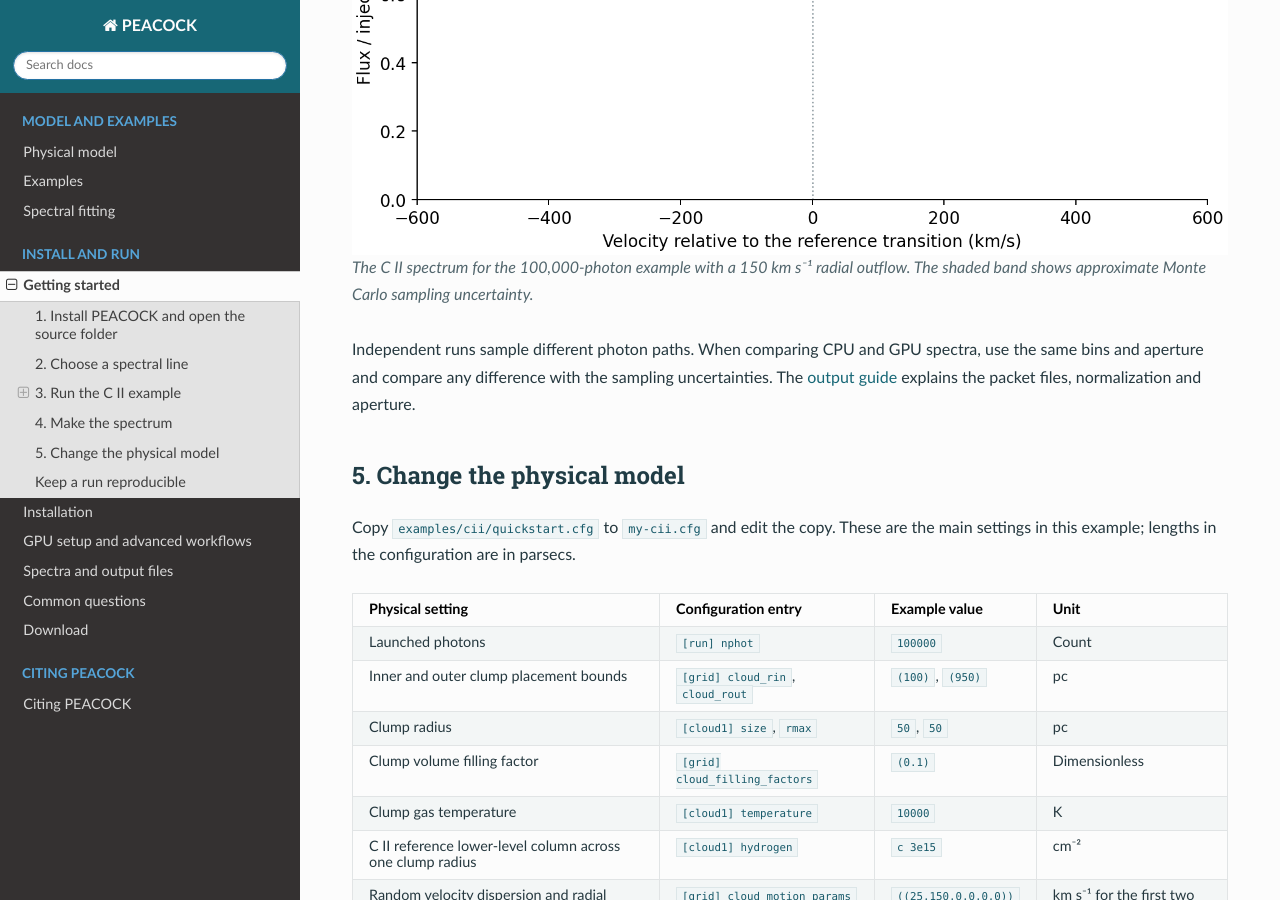
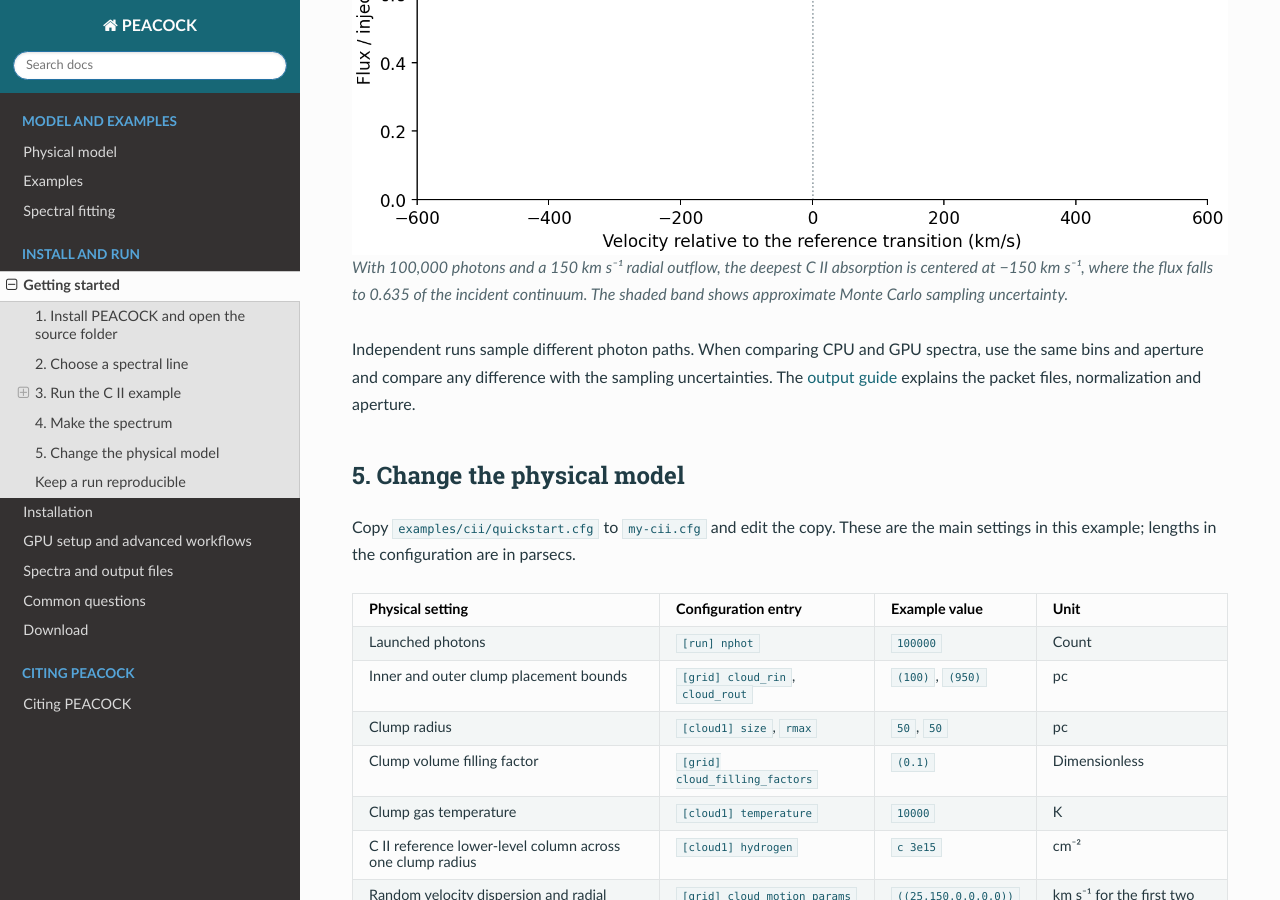
Before and after one commit to astro-lzh/PEACOCK, a Sphinx documentation site: the page built from docs/getting-started.md, in a window 1280 px wide and 900 px high, scrolled down 2741 px. Built offline with Sphinx 7.4.7 and the Read the Docs theme 3.1.0, drawn with Linux system fonts in a browser that asks for light colours.

Commit message:
Identify the 100,000-photon C II tutorial plot in the figure and its URL

````diff
--- a/docs/getting-started.md
+++ b/docs/getting-started.md
@@ -110,11 +110,11 @@ Velocity is measured relative to C II 1334.53 Å. Negative velocity is blueward
 velocity is redward. The plot uses the injected flat continuum to set a continuum level
 of one.
 
-```{figure} assets/research/quickstart-cii-spectrum.png
+```{figure} assets/research/cii-100k-v150-spectrum.png
 :alt: C II spectrum from the tutorial run, with velocity on the horizontal axis and flux relative to the injected continuum on the vertical axis.
 :width: 100%
 
-The C II spectrum for the 100,000-photon example with a 150 km s⁻¹ radial outflow. The shaded band shows approximate Monte Carlo sampling uncertainty.
+With 100,000 photons and a 150 km s⁻¹ radial outflow, the deepest C II absorption is centered at −150 km s⁻¹, where the flux falls to 0.635 of the incident continuum. The shaded band shows approximate Monte Carlo sampling uncertainty.
 ```
 
 Independent runs sample different photon paths. When comparing CPU and GPU spectra, use
````
Also changed, not shown: docs/examples.md (+2 -2 lines), docs/assets/research/cii-100k-v150-spectrum.csv (renamed from docs/assets/research/quickstart-cii-spectrum.csv), docs/assets/research/cii-100k-v150-spectrum.png (added), docs/assets/research/quickstart-cii-spectrum.png (deleted).
